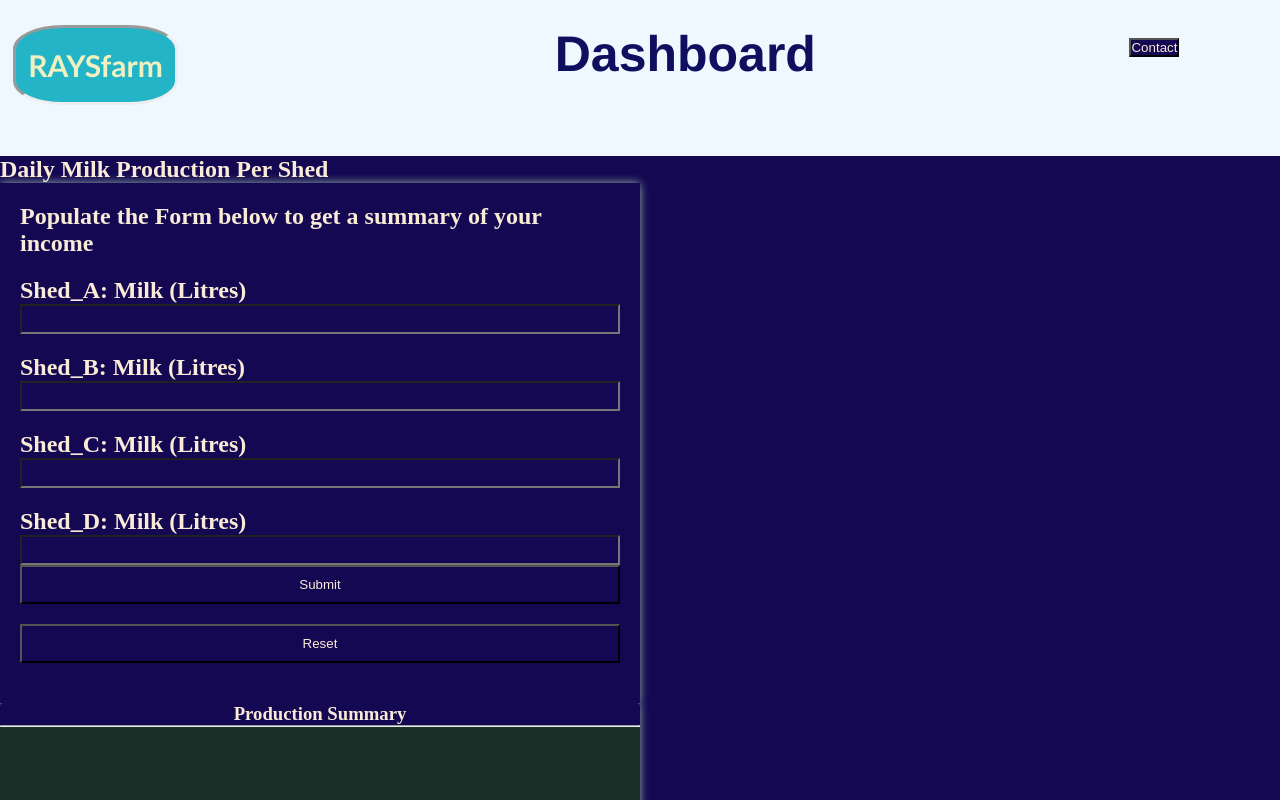
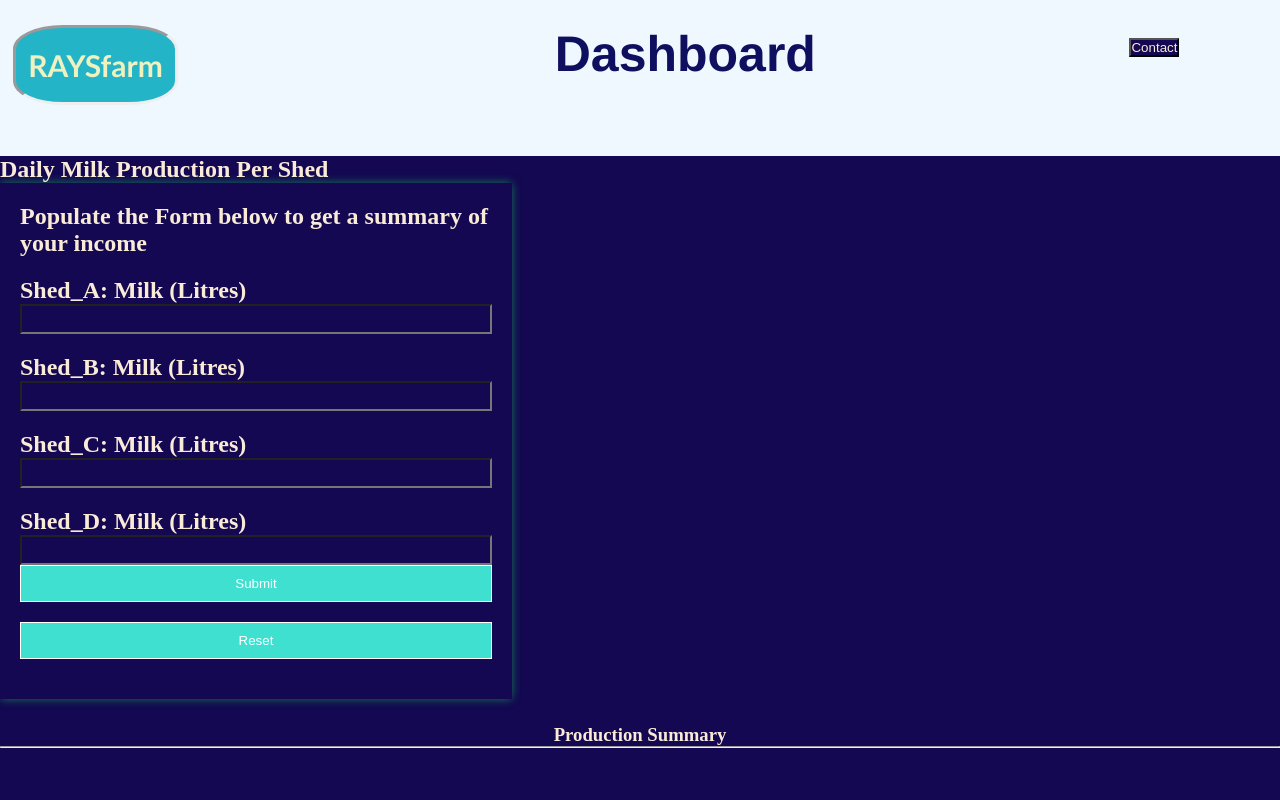
Before and after one commit to RachaelMuriithi/Week-3-Assignment-Project, a plain HTML site: page index.html in a window 1280 px wide. Shown: the top 800 px of the page. Drawn offline with Linux system fonts and the light colour scheme.

Commit message:
commit will add style to my form

```diff
--- a/Assets/css/styless.css
+++ b/Assets/css/styless.css
@@ -65,11 +65,12 @@
     display: flex;
     justify-content: center;
     align-items: center;
-    width: 50%;
-    margin-right: 20px;
-    box-shadow: 0px 0px 10px rgb(150, 179, 169);
+    width: 40%;
+     margin-right: 10px;
+    box-shadow: 0px 0px 10px rgb(23, 119, 85);
     border-radius: 4px;
     font-size: 16px;
+    margin-bottom: 2%
 
 }
 
@@ -104,22 +105,26 @@ form button {
 form > button[type = "submit"]{
     margin-top: 20px;
 }
-form > button[type = "submit"], form > button[type = "reset"]{
-    background: none;
+form button[type = "submit"], form button[type = "reset"]{
+    background: turquoise;
     color: white;
     border: 1px solid white;
 }
 
 
 
-.outputDisplay{
+.output{
+    width: 40%;
+    box-shadow:0px 0px 10px rgb(145, 69, 31);
+    background-color: rgb(6, 6, 55);
+    border-radius: 2px;
+    font-size: 16px;
+    height: 540px;
     overflow: auto;
-    width: 50%;
-    box-shadow:0px 0px 10px rgb(150, 179, 169);
-    background-color: rgb(25, 49, 41);
-    border-radius: 4px;
-    font-size: 16px;
-    height: 550px;
+    display: inline-block;
+    /* float: right; */
+    margin-left: 2%;
+    margin-right: 3%;
 
 }
 
@@ -127,7 +132,7 @@ form > button[type = "submit"], form > button[type = "reset"]{
     text-align: center;
 }
 
-#outputData{
+#outputD{
     padding: 0px 20px;
 }
 
@@ -142,7 +147,7 @@ form > button[type = "submit"], form > button[type = "reset"]{
         margin-bottom: 20px;
     }
 
-    .outputDisplay{
+    .outputD{
         width: 100%;
 
     }
```
